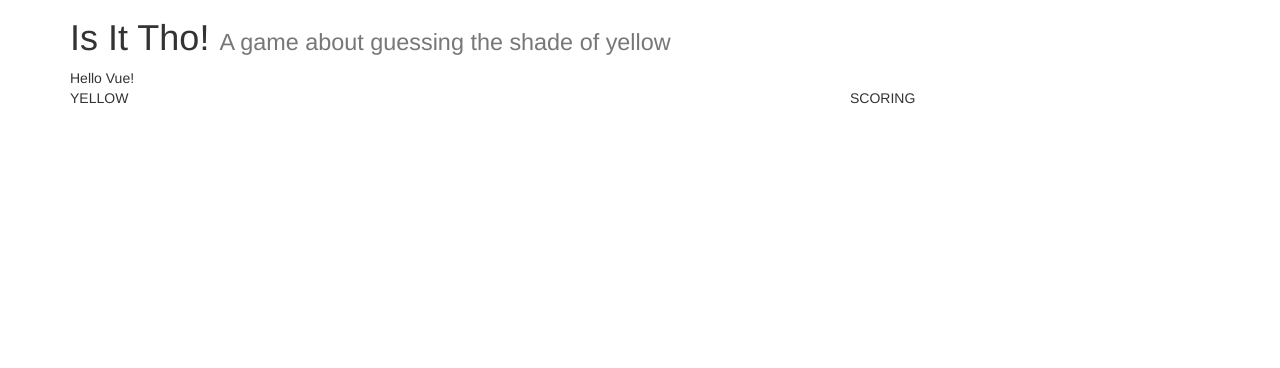
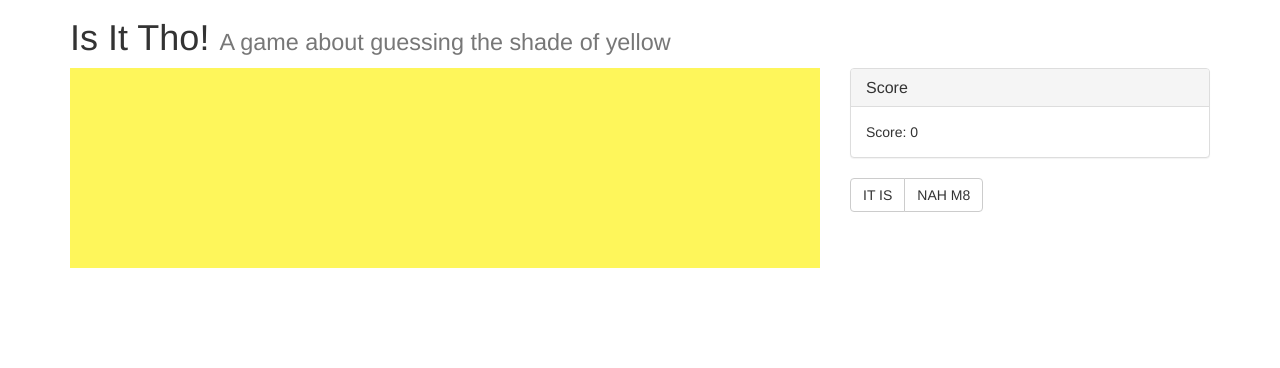
Before and after one commit to eperegrine/isittho, a website: page public/index.html in a window 1280 px wide. Shown: the part 962-1330 px from the top of the page. Before the commit the page ends 1070 px from the top, so only its background shows below. Drawn offline with nearby package versions, Linux system fonts and the light colour scheme.

Commit message:
Basic layout complete

```diff
--- a/public/css/app.css
+++ b/public/css/app.css
@@ -3,3 +3,9 @@
     /* height: 400; */
     width: 100%;
 }
+
+.yellow_container {
+    height: 200px;
+    width: 100%;
+    margin-bottom: 100px;
+}
--- a/public/index.html
+++ b/public/index.html
@@ -15,13 +15,27 @@
         <img class="top-image" src="https://pbs.twimg.com/profile_banners/44733150/1499454714/1500x500" alt="dodie you banner">
         <div id="app" class="container">
             <h1>Is It Tho! <small>A game about guessing the shade of yellow</small></h1>
-            {{message}}
             <div class="row">
                 <div class="col-md-8">
-                    YELLOW
+                    <div class="yellow_container" :style="[bgc]">
+
+                    </div>
                 </div>
                 <div class="col-md-4">
-                    SCORING
+                    <div class="panel panel-default">
+                        <div class="panel-heading">
+                            <h3 class="panel-title">Score</h3>
+                        </div>
+                        <div class="panel-body">
+                            <span>Score: </span> {{ score }} <br>
+                        </div>
+                    </div>
+
+                    <div class="btn-group btn-croup-justified" role="group" aria-label="...">
+                        <button type="button" class="btn btn-default">IT IS</button>
+                        <button type="button" class="btn btn-default">NAH M8</button>
+                    </div>
+
                 </div>
             </div>
         </div>
--- a/public/js/app.js
+++ b/public/js/app.js
@@ -6,7 +6,10 @@ $(document).ready(function () {
     var app = new Vue({
         el: '#app',
         data: {
-            message: 'Hello Vue!'
+            bgc: {
+                background: dodieYellow
+            },
+            score: 0
         }
     });
 });
```
